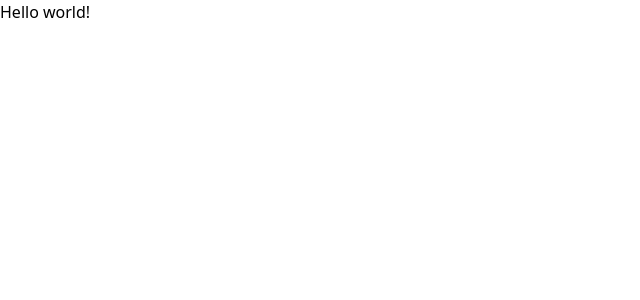
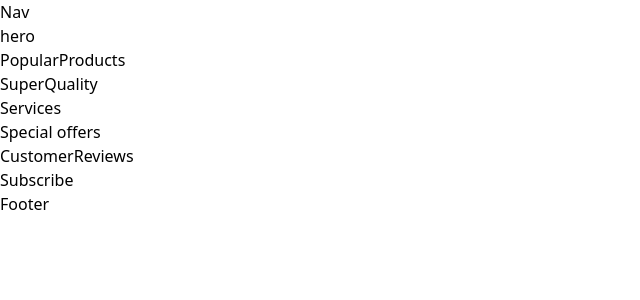
Before and after one commit to SAHIL-SINGH2005/NIKE-TAILWIND, a React (Vite) app in the folder Nike_Tailwind/: page / in a window 1280 px wide. Shown: the top 300 px of the page, without its empty margins (0-640 px from the left). Built offline with nearby package versions, Linux system fonts and the light colour scheme; a web font is replaced by a local one.

Commit message:
update App component structure with main layout and sections for navigation, products, services, and footer

```diff
--- a/Nike_Tailwind/src/App.jsx
+++ b/Nike_Tailwind/src/App.jsx
@@ -1,7 +1,36 @@
-export default function App() {
-  return (
-    <h1 className="text-3xl font-bold underline">
-      Hello world!
-    </h1>
-  )
-}
+const App = () => (
+    <main className="relative" >
+       Nav
+       <section className="xl:padding-1
+       wide:padding-r padding-b">
+        hero
+        </section>
+        <section className="padding">
+          PopularProducts
+        </section>
+        <section className="padding">
+          SuperQuality
+        </section>
+        <section className="padding-x
+        py-10">
+          Services
+        </section>
+        <section className="padding">
+          Special offers
+        </section>
+        <section className="bg-pale-blue
+        padding">
+          CustomerReviews
+        </section>
+        <section className="padding-x
+        sm:py-32 py-16 w-full">
+          Subscribe
+        </section>
+        <section className="bg-black
+        padding-x padding-t pb-8">
+          Footer
+        </section>
+    </main>
+);
+
+export default App;
```
